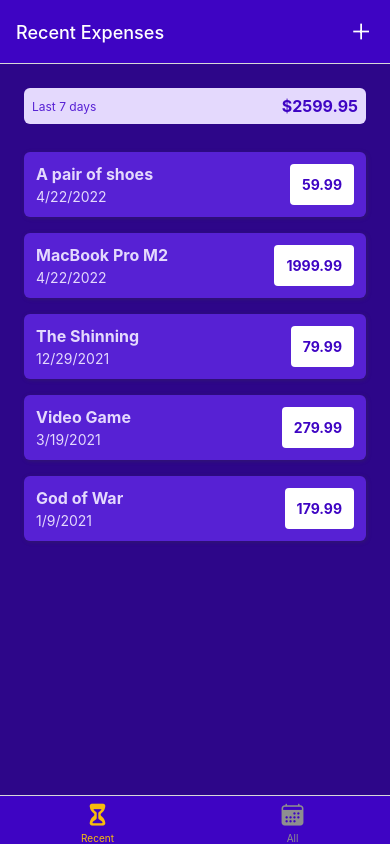
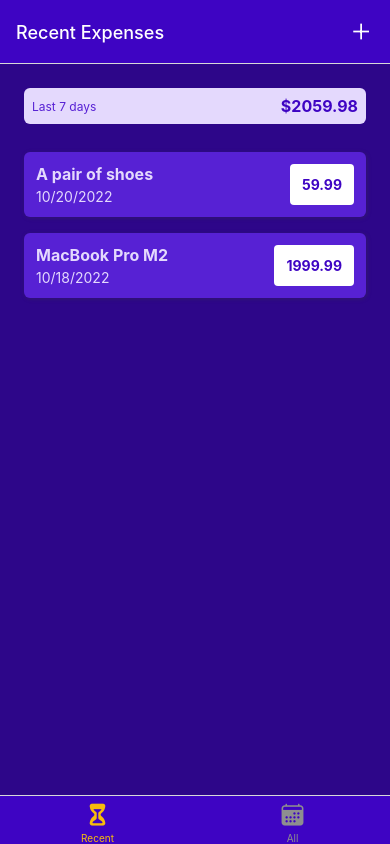
Before and after one commit to JoaoVitorLima242/expense_tracker, a React Native app: screen / in a window 390 px wide. Built offline with nearby package versions, Linux system fonts and the light colour scheme.

Commit message:
passing expenses to views

```diff
--- a/App.tsx
+++ b/App.tsx
@@ -1,12 +1,13 @@
 import { StatusBar } from 'expo-status-bar';
 
 import Navigation from './src/navigations';
+import ExpensesProvider from './src/store/Expenses/context';
 
 export default function App() {
   return (
-    <>
+    <ExpensesProvider>
       <StatusBar style="light" />
       <Navigation />
-    </>
+    </ExpensesProvider>
   );
 }
--- a/src/helpers/date.ts
+++ b/src/helpers/date.ts
@@ -1,3 +1,7 @@
 export const formatedDate = (date: Date) => {
     return `${date.getMonth() + 1}/${date.getDate()}/${date.getFullYear()}`
 }
+
+export const getDateMinusDays = (date: Date, days: number) => {
+    return new Date(date.getFullYear(), date.getMonth(), date.getDate() - days)
+}
--- a/src/screens/AllExpenses/index.tsx
+++ b/src/screens/AllExpenses/index.tsx
@@ -1,73 +1,14 @@
+import { useContext } from "react"
 import { Text, View } from "react-native"
 import ExpensesOutput from "../../components/Expenses/Output"
+import { ExpensesContext } from "../../store/Expenses/context"
 import { Expense } from "../../types"
 
-const DUMMY_EXPENSES: Expense[] = [
-    {
-        id: 'e1',
-        description: 'A pair of shoes',
-        amount: 59.99,
-        date: new Date('2022-04-22')
-    },
-    {
-        id: 'e2',
-        description: 'MacBook Pro M2',
-        amount: 1999.99,
-        date: new Date('2022-04-22')
-    },
-    {
-        id: 'e3',
-        description: 'The Shinning',
-        amount: 79.99,
-        date: new Date('2021-12-29')
-    },
-    {
-        id: 'e4',
-        description: 'Video Game',
-        amount: 279.99,
-        date: new Date('2021-03-19')
-    },
-    {
-        id: 'e5',
-        description: 'God of War',
-        amount: 179.99,
-        date: new Date('2021-01-09')
-    },
-    {
-        id: 'e6',
-        description: 'A pair of shoes',
-        amount: 59.99,
-        date: new Date('2022-04-22')
-    },
-    {
-        id: 'e7',
-        description: 'MacBook Pro M2',
-        amount: 1999.99,
-        date: new Date('2022-04-22')
-    },
-    {
-        id: 'e8',
-        description: 'The Shinning',
-        amount: 79.99,
-        date: new Date('2021-12-29')
-    },
-    {
-        id: 'e9',
-        description: 'Video Game',
-        amount: 279.99,
-        date: new Date('2021-03-19')
-    },
-    {
-        id: 'e10',
-        description: 'God of War',
-        amount: 179.99,
-        date: new Date('2021-01-09')
-    },
-]
+const AllExpenses = () => {
+    const {expenses} = useContext(ExpensesContext)
 
-const AllExpenses = () => {
     return (
-        <ExpensesOutput expenses={DUMMY_EXPENSES} expensesPeriod="Total" />
+        <ExpensesOutput expenses={expenses} expensesPeriod="Total" />
     )
 }
 
--- a/src/screens/RecentExpenses/index.tsx
+++ b/src/screens/RecentExpenses/index.tsx
@@ -1,43 +1,24 @@
+import { useContext } from "react"
 import { Text, View } from "react-native"
 import ExpensesOutput from "../../components/Expenses/Output"
+import { getDateMinusDays } from "../../helpers/date"
+import { ExpensesContext } from "../../store/Expenses/context"
 import { Expense } from "../../types"
 
-const DUMMY_EXPENSES: Expense[] = [
-    {
-        id: 'e1',
-        description: 'A pair of shoes',
-        amount: 59.99,
-        date: new Date('2022-04-22')
-    },
-    {
-        id: 'e2',
-        description: 'MacBook Pro M2',
-        amount: 1999.99,
-        date: new Date('2022-04-22')
-    },
-    {
-        id: 'e3',
-        description: 'The Shinning',
-        amount: 79.99,
-        date: new Date('2021-12-29')
-    },
-    {
-        id: 'e4',
-        description: 'Video Game',
-        amount: 279.99,
-        date: new Date('2021-03-19')
-    },
-    {
-        id: 'e5',
-        description: 'God of War',
-        amount: 179.99,
-        date: new Date('2021-01-09')
-    },
-]
 
 const RecentExpenses = () => {
+    const {expenses} = useContext(ExpensesContext)
+
+    const recentExpenses = expenses.filter(expense => {
+        const today = new Date();
+
+        const date7DaysAgo = getDateMinusDays(today, 7)
+
+        return expense.date > date7DaysAgo
+    })
+
     return (
-        <ExpensesOutput expenses={DUMMY_EXPENSES} expensesPeriod="Last 7 days" />
+        <ExpensesOutput expenses={recentExpenses} expensesPeriod="Last 7 days" />
     )
 }
 
--- a/src/store/Expenses/context.tsx
+++ b/src/store/Expenses/context.tsx
@@ -1,19 +1,21 @@
 import { createContext, useReducer } from "react";
+
+// Types
 import { Expense } from "../../types";
-import { Action, ContextValue, State } from "./type";
+import { Action, ContextValue, ProviderProps, State } from "./type";
 
 const DUMMY_EXPENSES: Expense[] = [
     {
         id: 'e1',
         description: 'A pair of shoes',
         amount: 59.99,
-        date: new Date('2022-04-22')
+        date: new Date('2022-10-20')
     },
     {
         id: 'e2',
         description: 'MacBook Pro M2',
         amount: 1999.99,
-        date: new Date('2022-04-22')
+        date: new Date('2022-10-18')
     },
     {
         id: 'e3',
@@ -62,7 +64,7 @@ const expensesReducer = (state: State, action: Action): State => {
     }
 }
 
-const ExpensesProvider = ({children}: any) => {
+const ExpensesProvider = ({children}: ProviderProps) => {
     const [expenses, dispatch] = useReducer(expensesReducer, DUMMY_EXPENSES)
 
     const addExpense = (expenseData: Expense) => {
```
Also changed, not shown: src/store/Expenses/type.d.ts (+9 -4 lines).
